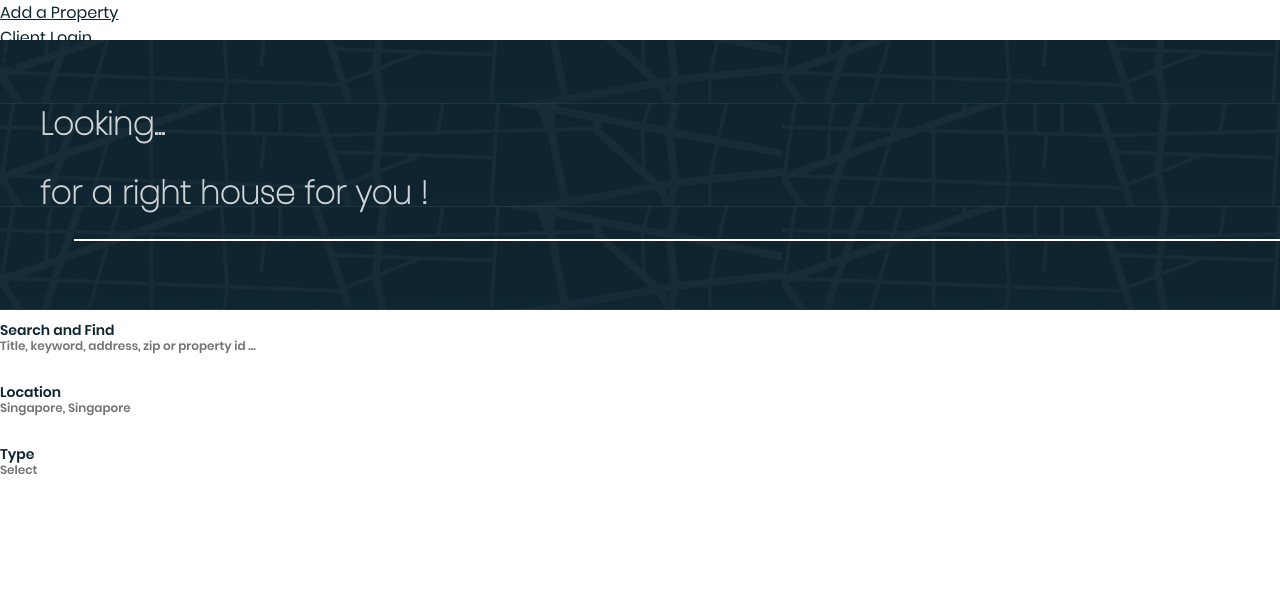
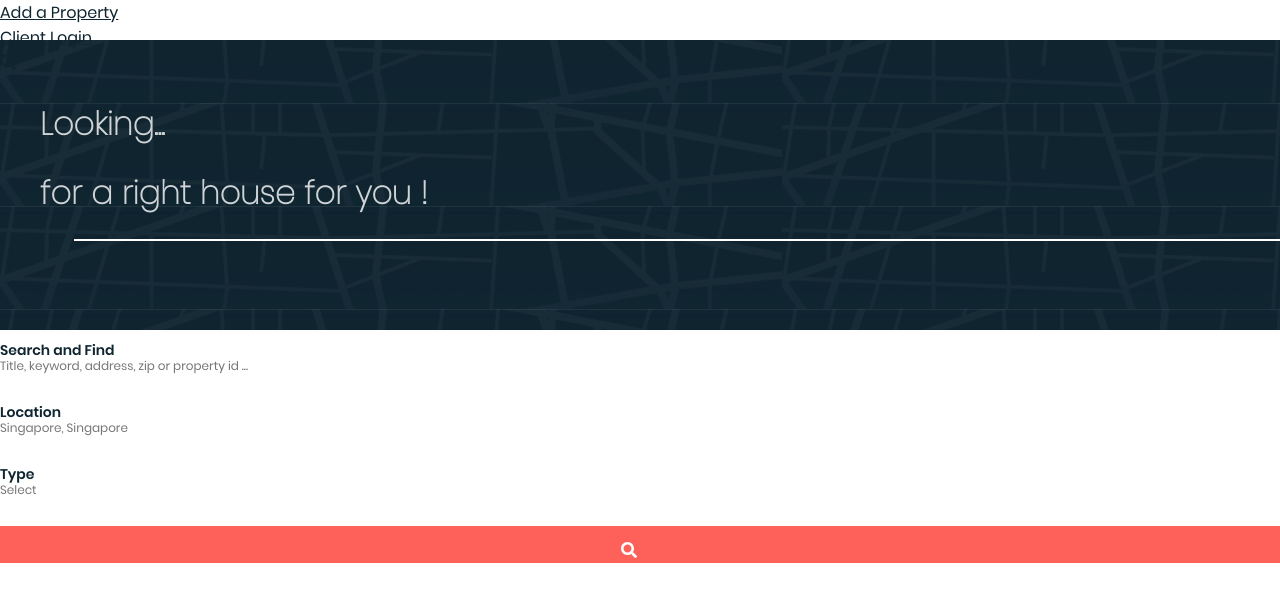
Before and after one commit to JahanzebNaqvi/VirgateProject, a React (Create React App) app in the folder src/: page / in a window 1280 px wide. Shown: the top 602 px of the page. Built offline with nearby package versions, Linux system fonts and the light colour scheme; the HTML template or start-up script is replaced by a standard one.

Commit message:
Changes for Search Box

```diff
--- a/src/App.css
+++ b/src/App.css
@@ -78,7 +78,7 @@ body{
     padding-right: 0px;
 }
 .SearchBox{
-    margin-top: -60px;
+    margin-top: -40px;
 }
 .SearchInput{
     /* position: relative; */
@@ -102,8 +102,20 @@ body{
     border: none;
     color: #0f2530;
     padding-left: 20px ;
-    font-family: Poppins-SemiBold;
+    font-family: Poppins-Regular;
 }
 ::placeholder {
 
   }
+  .searchButton{
+    margin-top: -10px;
+    margin-left: -22px;
+    text-align: center;
+    align-items: center;
+    vertical-align: middle;
+padding-top: 22px;
+    /* padding: auto; */
+    font-family: Poppins-Thin;
+      background-color: #fe615a;
+      color: white;
+  }
--- a/src/Header/Navigation.js
+++ b/src/Header/Navigation.js
@@ -2,8 +2,8 @@ import React from 'react';
 import Nav from 'react-bootstrap/Nav';
 import Row from 'react-bootstrap/Row';
 import Col from 'react-bootstrap/Col';
-// import { faEnvelope, faKey } from '@fortawesome/free-solid-svg-icons';
 import { FontAwesomeIcon } from "@fortawesome/react-fontawesome";
+
 class Navigation extends React.Component {
     render() {
         return (
--- a/src/SearchBox/index.js
+++ b/src/SearchBox/index.js
@@ -4,7 +4,7 @@ import Container from 'react-bootstrap/Container';
 import Row from 'react-bootstrap/Row';
 import Col from 'react-bootstrap/Col';
 import TextFieldSearch from './TextSearchField';
-
+import { FontAwesomeIcon } from "@fortawesome/react-fontawesome";
 
 class SearchBox extends React.Component {
     render() {
@@ -16,15 +16,18 @@ class SearchBox extends React.Component {
                     </Col>
                     <Col md="10">
                         <Row>
-                            <Col md="4">
-                            <TextFieldSearch label="Search and Find" placeholder="Title, keyword, address, zip or property id ..."/>
-          </Col>
-                            <Col md="4">
-                            <TextFieldSearch label="Location" placeholder="Singapore, Singapore"/>
-          </Col>
-                            <Col md="4">
-                            <TextFieldSearch label="Type" placeholder="Select"/>
-          </Col>
+                            <Col md="4" className="padding-x">
+                                <TextFieldSearch label="Search and Find" placeholder="Title, keyword, address, zip or property id ..." />
+                            </Col>
+                            <Col md="4" className="padding-x">
+                                <TextFieldSearch label="Location" placeholder="Singapore, Singapore" />
+                            </Col>
+                            <Col md="3" className="padding-x">
+                                <TextFieldSearch label="Type" placeholder="Select" />
+                            </Col>
+                            <Col md="1" className="padding-x searchButton">
+                                <FontAwesomeIcon icon="search" />
+                            </Col>
                         </Row>
                     </Col>
                     <Col md="2">
```
